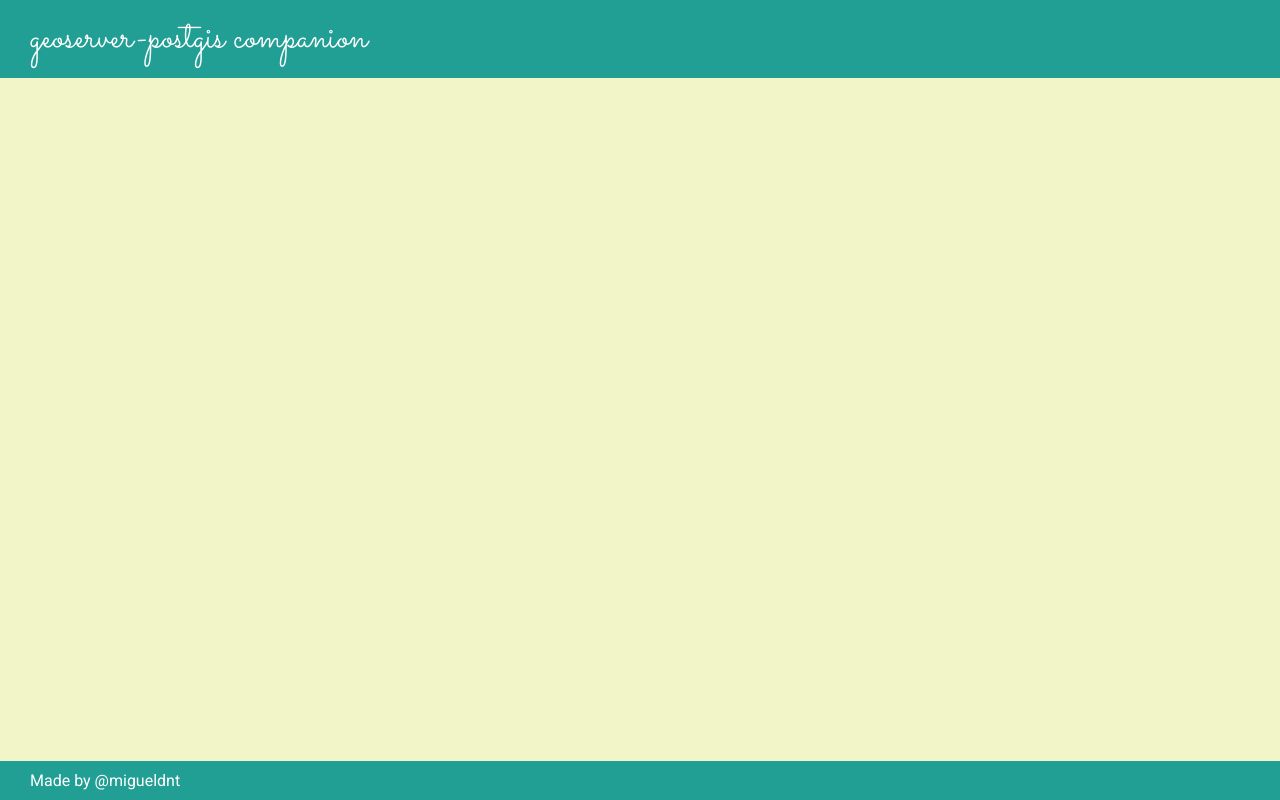
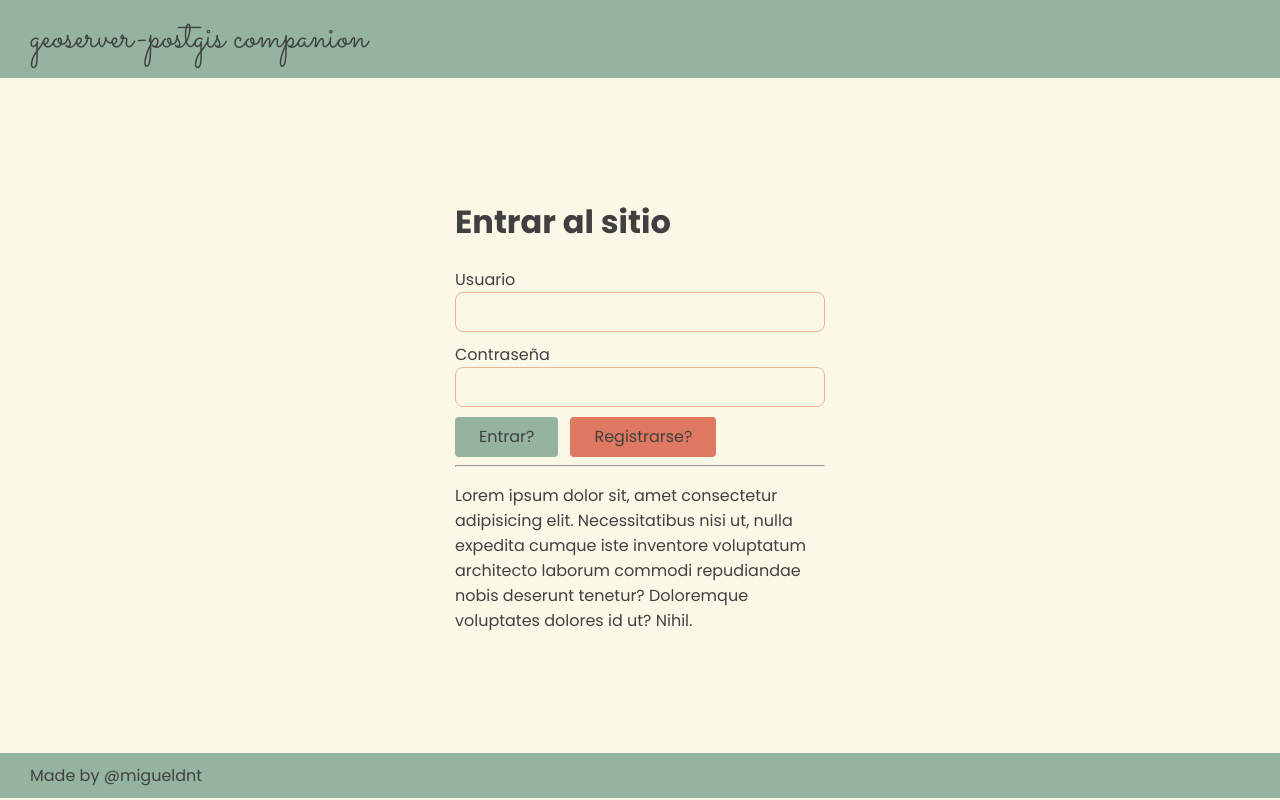
Before and after one commit to migueldanto/geoserver-postgis-companion, an Angular app: page /login in a window 1280 px wide. Before the commit this address led to /. Built offline with nearby package versions, Linux system fonts and the light colour scheme.

Commit message:
agregando una mini guia de estilos

```diff
--- a/src/app/app-routing.module.ts
+++ b/src/app/app-routing.module.ts
@@ -1,7 +1,18 @@
 import { NgModule } from '@angular/core';
 import { RouterModule, Routes } from '@angular/router';
+import { GuiaEstiloComponent } from './views/guia-estilo/guia-estilo.component';
+import { LoginComponent } from './views/login/login.component';
 
-const routes: Routes = [];
+const routes: Routes = [
+  {
+    component: LoginComponent,
+    path:"login"
+  },
+  {
+    component: GuiaEstiloComponent,
+    path:"guia-estilo"
+  }
+];
 
 @NgModule({
   imports: [RouterModule.forRoot(routes)],
--- a/src/app/app.component.scss
+++ b/src/app/app.component.scss
@@ -22,7 +22,11 @@
     width: 100%;
     color: var(--accent-color);
     padding: 10px 30px;
-    position: absolute;
+    //position: fixed;
     bottom: 0;
     box-sizing: border-box;
 }
+
+:host{
+    padding-bottom: 2em;
+}
--- a/src/app/app.module.ts
+++ b/src/app/app.module.ts
@@ -3,10 +3,14 @@ import { BrowserModule } from '@angular/platform-browser';
 
 import { AppRoutingModule } from './app-routing.module';
 import { AppComponent } from './app.component';
+import { LoginComponent } from './views/login/login.component';
+import { GuiaEstiloComponent } from './views/guia-estilo/guia-estilo.component';
 
 @NgModule({
   declarations: [
-    AppComponent
+    AppComponent,
+    LoginComponent,
+    GuiaEstiloComponent
   ],
   imports: [
     BrowserModule,
--- /dev/null
+++ b/src/app/views/guia-estilo/guia-estilo.component.html
@@ -0,0 +1,35 @@
+<div class="xl-container m-y-1">
+    <div>
+        <h1>Titulo 1</h1>
+        <h2>Titulo 2</h2>
+        <h3>Titulo 3</h3>
+        <h4>Titulo 4</h4>
+        <h5>Titulo 5</h5>
+
+        <p>Algun parrafo <b>y otros elementos</b></p>
+        <p>Lorem ipsum dolor sit amet consectetur adipisicing elit. Dolore veniam voluptatem quos culpa fuga quisquam accusamus facere. Nihil voluptatibus culpa quas dicta, eligendi modi sequi incidunt alias est eius possimus.</p>
+        <p>un salto de linea</p>
+        <hr>
+        <ul>
+            <li>elementos lista</li>
+            <li>elementos lista</li>
+            <li>elementos lista</li>
+        </ul>
+
+        <p>Formularios</p>
+        <div class="field">
+            <label for="">Label</label>
+            <input type="text" value="valor">
+        </div>
+        <div class="field">
+            <label for="">Label</label>
+            <input type="password" value="valor">
+        </div>
+        <p>agregar mas tipos de campos ...</p>
+
+        <p>botones</p>
+        <button>boton default</button><br>
+        <button class="primary">boton primary</button><br>
+        <button class="secondary">boton secondary</button>
+    </div>
+</div>
--- /dev/null
+++ b/src/app/views/guia-estilo/guia-estilo.component.ts
@@ -0,0 +1,15 @@
+import { Component, OnInit } from '@angular/core';
+
+@Component({
+  selector: 'app-guia-estilo',
+  templateUrl: './guia-estilo.component.html',
+  styleUrls: ['./guia-estilo.component.scss']
+})
+export class GuiaEstiloComponent implements OnInit {
+
+  constructor() { }
+
+  ngOnInit(): void {
+  }
+
+}
--- /dev/null
+++ b/src/app/views/login/login.component.html
@@ -0,0 +1,19 @@
+<div class="sm-container m-y-10">
+    <h1>Entrar al sitio</h1>
+
+    <div class="form-login">
+        <div class="field">
+            <label for="">Usuario</label>
+            <input type="text" >
+        </div>
+        <div class="field">
+            <label for="">Contraseña</label>
+            <input type="password" >
+        </div>
+        <button class="m-r-1">Entrar?</button>
+        <button class="secondary">Registrarse?</button>
+
+    </div>
+    <hr>
+    <p>Lorem ipsum dolor sit, amet consectetur adipisicing elit. Necessitatibus nisi ut, nulla expedita cumque iste inventore voluptatum architecto laborum commodi repudiandae nobis deserunt tenetur? Doloremque voluptates dolores id ut? Nihil.</p>
+</div>
--- /dev/null
+++ b/src/app/views/login/login.component.ts
@@ -0,0 +1,15 @@
+import { Component, OnInit } from '@angular/core';
+
+@Component({
+  selector: 'view-login',
+  templateUrl: './login.component.html',
+  styleUrls: ['./login.component.scss']
+})
+export class LoginComponent implements OnInit {
+
+  constructor() { }
+
+  ngOnInit(): void {
+  }
+
+}
--- a/src/styles.scss
+++ b/src/styles.scss
@@ -1,59 +1,232 @@
 /* You can add global styles to this file, and also import other style files */
-@import url('https://fonts.googleapis.com/css2?family=Roboto:wght@400;500;700&family=Sacramento&display=swap');
+@import url('https://fonts.googleapis.com/css2?family=Poppins:wght@400;500;600;700&family=Sacramento&display=swap');
+
+$commonFontFamily: 'Poppins', sans-serif;
 
 html,body{
     margin: 0;
-    font-family: 'Roboto', sans-serif;
+    font-family: $commonFontFamily;
     box-sizing: border-box;
     background-color: var(--body-bg-color);
+    color: var(--body-color)
 }
 
-//paleta de colores https://colorhunt.co/palette/219f94c1deaef2f5c8e8e8a6
-$color1: #219F94;
-$color2: #C1DEAE;
-$color3: #F2F5C8;
-$color4: #E8E8A6;
+body *{
+    box-sizing: border-box;
+}
+
+//paleta de colores https://colorhunt.co/palette/fcf8e894b49fecb390df7861
+$color1: #FCF8E8;
+$color2: #94B49F;
+$color3: #ECB390;
+$color4: #DF7861;
 
 //textos
-$color1-text: #fff;
+$color1-text: #404040;
 $color2-text: #404040;
 $color3-text: #404040;
+$color4-text: #404040;
 
 
 //paleta de colores oscuro
-//
-$colora: #040303;
-$colorb: #461111;
-$colorc: #A13333;
-$colord: #B3541E;
+//https://colorhunt.co/palette/1b243051557e816797d6d5a8
+$colora: #1B2430;
+$colorb: #51557E;
+$colorc: #816797;
+$colord: #D6D5A8;
 
 //textos
 $colora-text: #fff;
 $colorb-text: #fff;
-$colorc-text: #fff;
-$colord-text: #fff;
+$colorc-text: #d6d0d0;
+$colord-text: #000;
 
 
 :root{
-    --body-bg-color: #{$color3};
-    --body-color:  #{$color3-text};
-    --accent-bg-color: #{$color1};
-    --accent-color: #{$color1-text};
+    --body-bg-color: #{$color1};
+    --body-color:  #{$color1-text};
+    --accent-bg-color: #{$color2};
+    --accent-color: #{$color2-text};
+
+    --primary-bg-color: #{$color3};
+    --primary-color: #{$color3-text};
+    --secondary-bg-color: #{$color4};
+    --secondary-color: #{$color4-text};
 
     &[data-theme='auto']{
       @media (prefers-color-scheme: dark){
-        --body-bg-color: #{$colorb};
-        --body-color: #{$colorb-text};
-        --accent-bg-color: #{$colord};
-        --accent-color: #{$colord-text};
+        --body-bg-color: #{$colora};
+        --body-color:  #{$colora-text};
+        --accent-bg-color: #{$colorb};
+        --accent-color: #{$colorb-text};
+
+        --primary-bg-color: #{$colorc};
+        --primary-color: #{$colorc-text};
+        --secondary-bg-color: #{$colord};
+        --secondary-color: #{$colord-text};
       }
     }
 
     &[data-theme='dark']{
-        --body-bg-color: #{$colorb};
-        --body-color: #{$colorb-text};
-        --accent-bg-color: #{$colord};
-        --accent-color: #{$colord-text};
+        --body-bg-color: #{$colora};
+        --body-color:  #{$colora-text};
+        --accent-bg-color: #{$colorb};
+        --accent-color: #{$colorb-text};
+
+        --primary-bg-color: #{$colorc};
+        --primary-color: #{$colorc-text};
+        --secondary-bg-color: #{$colord};
+        --secondary-color: #{$colord-text};
     }
 
   }
+
+  //containers
+  .full-container{
+    max-width: 100vw;
+    padding-left: 0;
+    padding-right: 0;
+  }
+  $padding_x_containers:15px;
+  .xl-container{
+    max-width: 1100px;
+    padding-left: $padding_x_containers ;
+    padding-right: $padding_x_containers    ;
+  }
+  .md-container{
+    max-width: 750px;
+    padding-left: $padding_x_containers ;
+    padding-right: $padding_x_containers
+  }
+  .sm-container{
+    max-width: 400px;
+    padding-left: $padding_x_containers ;
+    padding-right: $padding_x_containers
+  }
+
+  .xl-container,.md-container,.sm-container,.full-container{
+    margin-left: auto;
+    margin-right: auto;
+
+  }
+
+
+  //espaciados
+  $base_espaciados:12px;
+  @for $i from 0 through 12 {
+    .p-#{$i} {
+        padding: $i * $base_espaciados ;
+    }
+    .p-t-#{$i} {
+        padding-top: $i * $base_espaciados ;
+    }
+    .p-r-#{$i} {
+        padding-right: $i * $base_espaciados ;
+    }
+    .p-b-#{$i} {
+        padding-bottom: $i * $base_espaciados ;
+    }
+    .p-l-#{$i} {
+        padding-left: $i * $base_espaciados ;
+    }
+    .p-x-#{$i} {
+        padding-left: $i * $base_espaciados ;
+        padding-right: $i * $base_espaciados ;
+    }
+    .p-y-#{$i} {
+        padding-top: $i * $base_espaciados ;
+        padding-bottom: $i * $base_espaciados ;
+    }
+
+    .m-#{$i} {
+        margin: $i * $base_espaciados ;
+    }
+    .m-t-#{$i} {
+        margin-top: $i * $base_espaciados ;
+    }
+    .m-r-#{$i} {
+        margin-right: $i * $base_espaciados ;
+    }
+    .m-b-#{$i} {
+        margin-bottom: $i * $base_espaciados ;
+    }
+    .m-l-#{$i} {
+        margin-left: $i * $base_espaciados ;
+    }
+    .m-x-#{$i} {
+        margin-left: $i * $base_espaciados ;
+        margin-right: $i * $base_espaciados ;
+    }
+    .m-y-#{$i} {
+        margin-top: $i * $base_espaciados ;
+        margin-bottom: $i * $base_espaciados ;
+    }
+  }
+
+  //formularios
+  .field{
+    margin: 10px 0;
+    display: flex;
+    flex-direction: column;
+    max-width: 100%;
+    font-size: 16px;
+    &.lg
+    label{
+        font-weight: 500;
+    }
+    input{
+        width: 100%;
+        height: 2.5em;
+        line-height: 1;
+        font-size: inherit;
+        font-family: $commonFontFamily;
+        border-radius: 8px;
+        padding: 0 10px;
+        background-color: transparent;
+        color: inherit;
+        border-width: 1.5px;
+        border-style: solid;
+        border-color: var(--primary-bg-color);
+        &:focus,&:hover{
+            //background-color: var(--primary-bg-color);
+            box-shadow: inset 0 0 0 1.5px var(--secondary-bg-color);
+        }
+    }
+  }
+
+  //botones
+
+  button{
+    border: none;
+    border-radius: 4px;
+    line-height: 1;
+    font-size: 16px;
+    height: 2.5em;
+    cursor: pointer;
+    padding: 0 1.5em;
+    background-color: var(--accent-bg-color);
+    color: var(--accent-color);
+    font-family: $commonFontFamily;
+    text-align: center;
+    &:focus,&:hover{
+        box-shadow: inset 0 0 0 1.5px var(--accent-color);
+    }
+    &.primary{
+        background-color: var(--primary-bg-color);
+        color: var(--primary-color);
+        &:focus,&:hover{
+            box-shadow: inset 0 0 0 1.5px var(--primary-color), 0 2px 2px 0 rgb(0 0 0 / 8%);;
+        }
+    }
+    &.secondary{
+        background-color: var(--secondary-bg-color);
+        color: var(--secondary-color);
+        &:focus,&:hover{
+            box-shadow: inset 0 0 0 1.5px var(--secondary-color), 0 2px 2px 0 rgb(0 0 0 / 8%);;
+        }
+    }
+
+    &.full-width{
+        width: 100%;
+    }
+  }
```
Also changed, not shown: notas-angular.txt (added), src/app/views/guia-estilo/guia-estilo.component.scss (added), src/app/views/login/login.component.scss (added), 2 other files (tests, documents, lock files or other folders).
